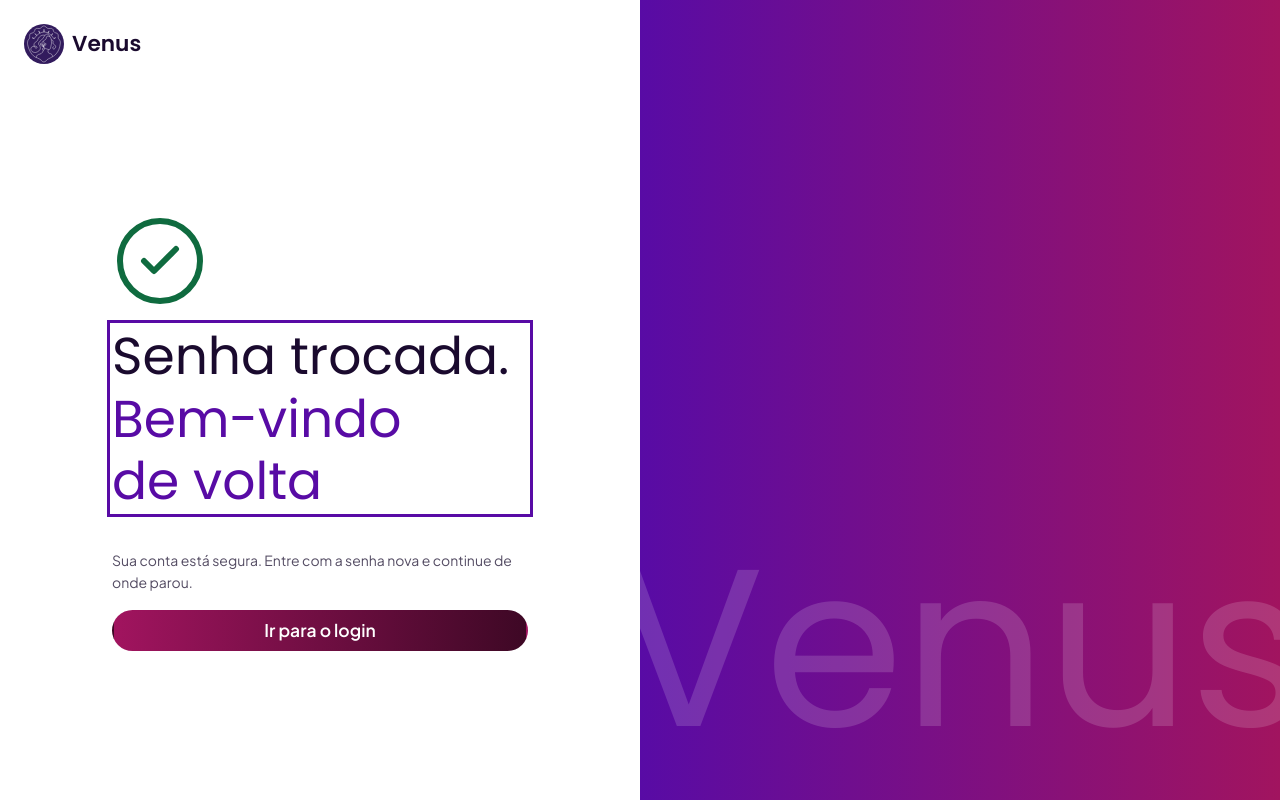
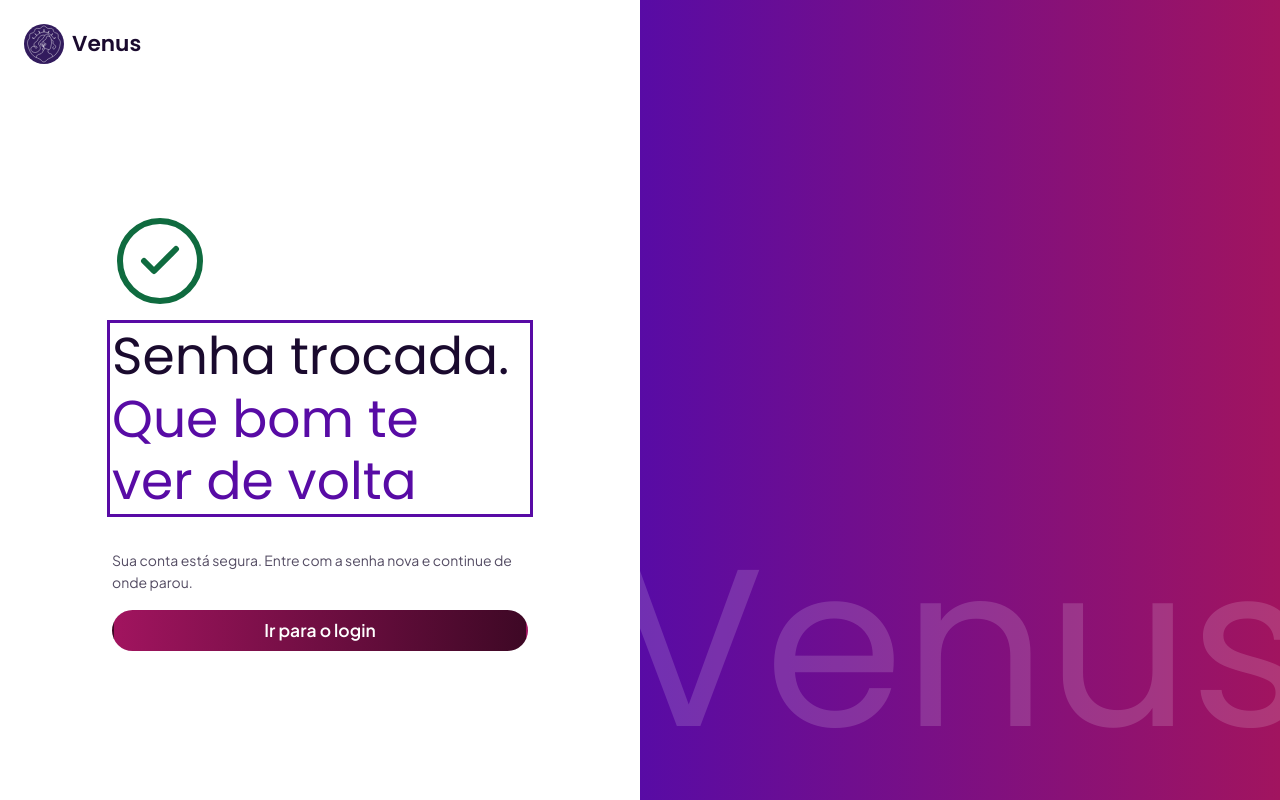
Before and after one commit to Venus-System/Venus-Web, a React (Vite) app: page /esqueci-senha/pronto in a window 1280 px wide. Built offline with nearby package versions, Linux system fonts and the light colour scheme; no server answers.

Commit message:
fix: Trocando os textos do login por versões neutras

```diff
--- a/src/pages/Cookies/conteudo.md
+++ b/src/pages/Cookies/conteudo.md
@@ -14,7 +14,7 @@ você conectado e lembrar do seu progresso no questionário de perfil.
 
 | O quê | Onde | Para quê | Quando some |
 |---|---|---|---|
-| Sessão do Firebase Authentication | `localStorage` ou `IndexedDB` | Manter você conectado entre uma página e outra | Ao sair da conta, ou ao fechar o navegador se você não marcou "continuar conectado" |
+| Sessão do Firebase Authentication | `localStorage` ou `IndexedDB` | Manter você conectado entre uma página e outra | Ao sair da conta, ou ao fechar o navegador se você não marcou "Lembrar de mim" |
 | Nome e e-mail da conta ativa | `localStorage` ou `sessionStorage` | Mostrar seu nome sem consultar o servidor a cada página | Ao sair da conta |
 | Progresso do questionário | `localStorage` | Permitir retomar o questionário depois | Ao concluir o questionário ou limpar os dados do navegador |
 
--- a/src/pages/Login/index.tsx
+++ b/src/pages/Login/index.tsx
@@ -190,7 +190,7 @@ function Login() {
               type="checkbox"
               className={styles.caixa}
             />
-            Continuar conectado
+            Lembrar de mim
           </label>
 
           <Link className={styles.link} to="/esqueci-senha">
--- a/src/pages/SenhaAlterada/index.tsx
+++ b/src/pages/SenhaAlterada/index.tsx
@@ -17,7 +17,7 @@ function SenhaAlterada() {
 
       <h1 className={styles.titulo} ref={tituloRef} tabIndex={-1}>
         Senha trocada.{" "}
-        <span className={styles.destaque}>Bem-vindo de volta</span>
+        <span className={styles.destaque}>Que bom te ver de volta</span>
       </h1>
 
       <p className={styles.texto}>
```
